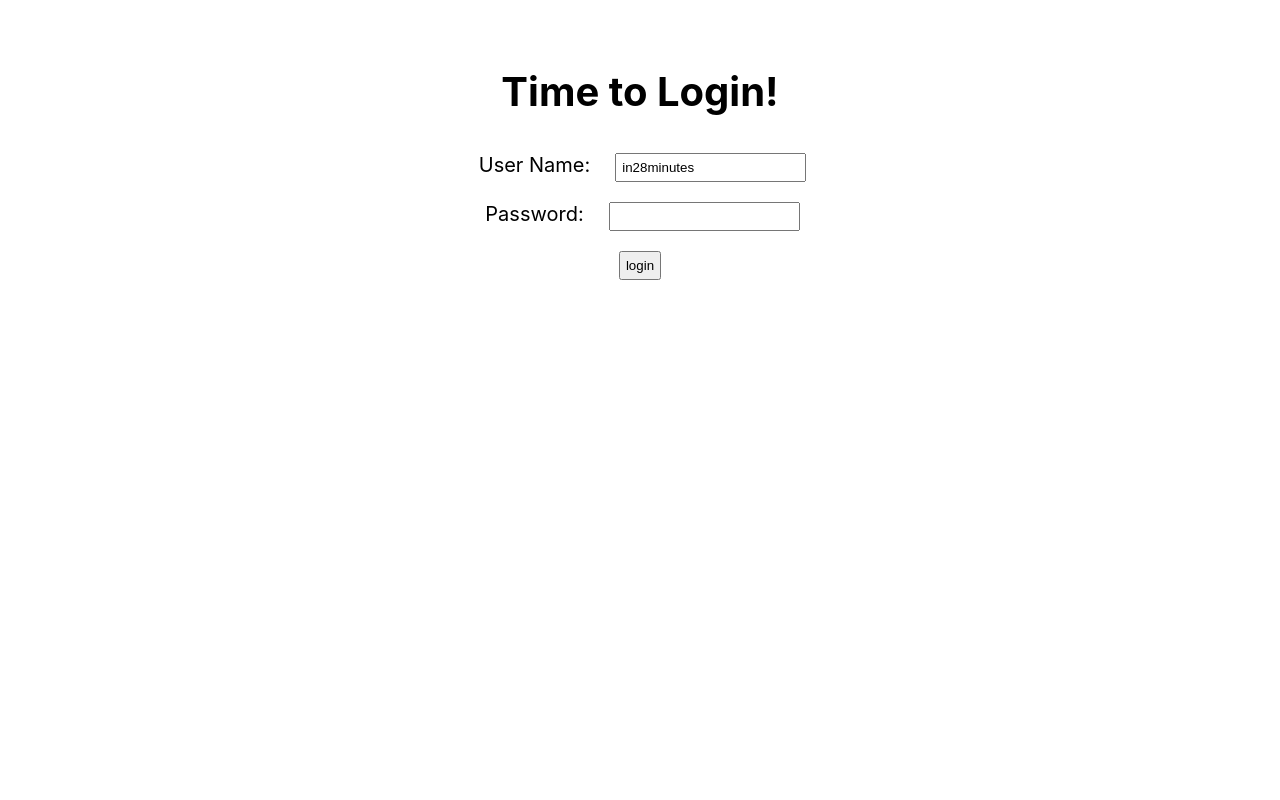
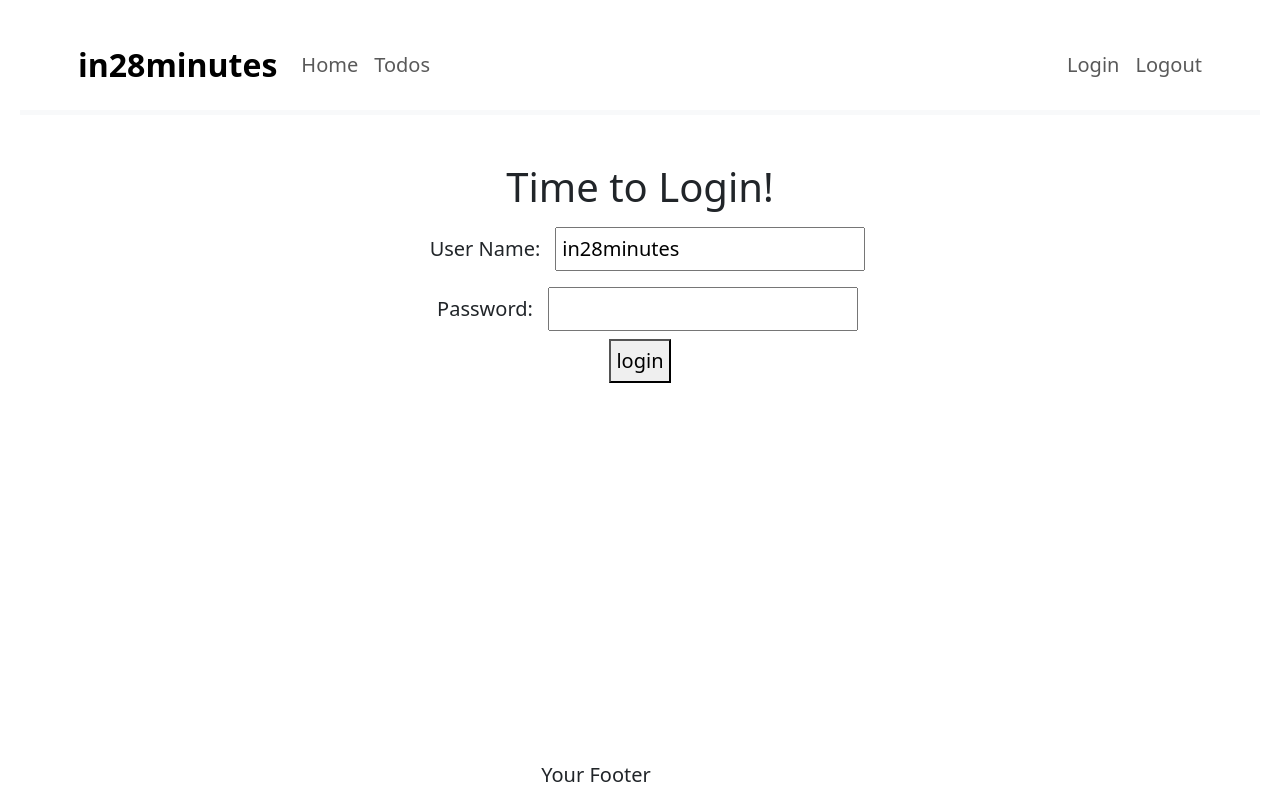
Before and after one commit to imnilesh18/Spring-Boot-3-Spring-Framework-6-with-Java, a React (Create React App) app in the folder 12_full-stack/01-frontend/todo-app/: page / in a window 1280 px wide. Built offline with nearby package versions, Linux system fonts and the light colour scheme.

Commit message:
Bootstrap

```diff
--- a/12_full-stack/01-frontend/todo-app/package.json
+++ b/12_full-stack/01-frontend/todo-app/package.json
@@ -7,6 +7,7 @@
     "@testing-library/jest-dom": "^6.9.1",
     "@testing-library/react": "^16.3.2",
     "@testing-library/user-event": "^13.5.0",
+    "bootstrap": "^5.3.8",
     "react": "^19.2.3",
     "react-dom": "^19.2.3",
     "react-router-dom": "^7.13.0",
--- a/12_full-stack/01-frontend/todo-app/src/components/todo/TodoApp.css
+++ b/12_full-stack/01-frontend/todo-app/src/components/todo/TodoApp.css
@@ -2,3 +2,10 @@ label, input, button {
   margin: 10px;
   padding: 5px;
 }
+
+footer {
+  bottom: 0;
+  position: absolute;
+  width: 90%;
+  height: 40px;
+}
--- a/12_full-stack/01-frontend/todo-app/src/components/todo/TodoApp.jsx
+++ b/12_full-stack/01-frontend/todo-app/src/components/todo/TodoApp.jsx
@@ -1,18 +1,22 @@
 import { useState } from 'react'
-import { BrowserRouter, Routes, Route, useNavigate, useParams} from 'react-router-dom'
+import { BrowserRouter, Routes, Route, useNavigate, useParams, Link} from 'react-router-dom'
 import './TodoApp.css'
 
 export default function TodoApp () {
   return (
     <div className="TodoApp">
       <BrowserRouter>
+      <HeaderComponent />
         <Routes>
             <Route path='/' element={ <LoginComponent />} />
             <Route path='/login' element={ <LoginComponent />} />
             <Route path='/welcome/:username' element={ <WelcomeComponent /> } />
             <Route path='/todos' element={ <ListTodosComponent /> }/>
+            <Route path='*' element={ <LogoutComponent /> } />
+
             <Route path='*' element={ <ErrorComponent /> } />
         </Routes>
+        <FooterComponent />
       </BrowserRouter>
     </div>
   )
@@ -82,7 +86,7 @@ function WelcomeComponent() {
     <div className="Welcome">
       <h1>Welcome {username}</h1>
       <div>
-        Welcome Component
+        Manage your todos - <Link to="/todos">Go here</Link>
       </div>
     </div>
   )
@@ -101,21 +105,26 @@ function ErrorComponent() {
 
 function ListTodosComponent() {
 
+  const today  = new Date();
+  const targetDate = new Date(today.getFullYear() + 12, today.getMonth(), today.getDay())
+
   const todos = [
-                  {id: 1, description: 'Learn AWS'},
-                  {id: 2, description: 'Learn Full Stack Dev'},
-                  {id: 3, description: 'Learn Devops'},
+                  {id: 1, description: 'Learn AWS', done: false, targetDate: targetDate },
+                  {id: 2, description: 'Learn Full Stack Dev', done: false, targetDate: targetDate },
+                  {id: 3, description: 'Learn Devops', done: false, targetDate: targetDate },
                 ]
 
   return (
-    <div className="ListTodosComponent">
+    <div className="container">
       <h1>Things You Want To Do!</h1>
       <div>
-        <table>
+        <table className="table">
             <thead>
               <tr>
-                <td>id</td>
-                <td>description</td>
+                <td>ID</td>
+                <td>Description</td>
+                <td>is Done?</td>
+                <td>Target Date</td>
               </tr>
             </thead>
             <tbody>
@@ -125,6 +134,8 @@ function ListTodosComponent() {
                     <tr key={todo.id}>
                       <td>{todo.id}</td>
                       <td>{todo.description}</td>
+                      <td>{todo.done.toString()}</td>
+                      <td>{todo.targetDate.toString()}</td>
                     </tr>
                 )
               )
@@ -135,3 +146,47 @@ function ListTodosComponent() {
     </div>
   )
 }
+
+function HeaderComponent() {
+  return (
+           <header className="border-bottom border-light border-5 mb-5 p-2">
+            <div className="container">
+                <div className="row">
+                    <nav className="navbar navbar-expand-lg">
+                        <a className="navbar-brand ms-2 fs-2 fw-bold text-black" href="https://www.in28minutes.com">in28minutes</a>
+                        <div className="collapse navbar-collapse">
+                            <ul className="navbar-nav">
+                                <li className="nav-item fs-5"><Link className="nav-link" to="/welcome/in28minutes">Home</Link></li>
+                                <li className="nav-item fs-5"><Link className="nav-link" to="/todos">Todos</Link></li>
+                            </ul>
+                        </div>
+                        <ul className="navbar-nav">
+                            <li className="nav-item fs-5"><Link className="nav-link" to="/login">Login</Link></li>
+                            <li className="nav-item fs-5"><Link className="nav-link" to="/logout">Logout</Link></li>
+                        </ul>
+                    </nav>
+                </div>
+            </div>
+        </header>
+  )
+}
+function FooterComponent() {
+  return (
+    <footer className="footer">
+      <div className="container">
+        Your Footer
+      </div>
+    </footer>
+  )
+}
+
+function LogoutComponent() {
+  return (
+    <div className="LogoutComponent">
+      <h1>You are logged out!</h1>
+      <div>
+        Thank you for using our App. Come back soon!
+      </div>
+    </div>
+  )
+}
--- a/12_full-stack/01-frontend/todo-app/src/index.js
+++ b/12_full-stack/01-frontend/todo-app/src/index.js
@@ -3,6 +3,7 @@ import ReactDOM from 'react-dom/client';
 import './index.css';
 import App from './App';
 import reportWebVitals from './reportWebVitals';
+import 'bootstrap/dist/css/bootstrap.min.css';
 
 const root = ReactDOM.createRoot(document.getElementById('root'));
 root.render(
```
Also changed, not shown: 1 other file (tests, documents, lock files or other folders).
